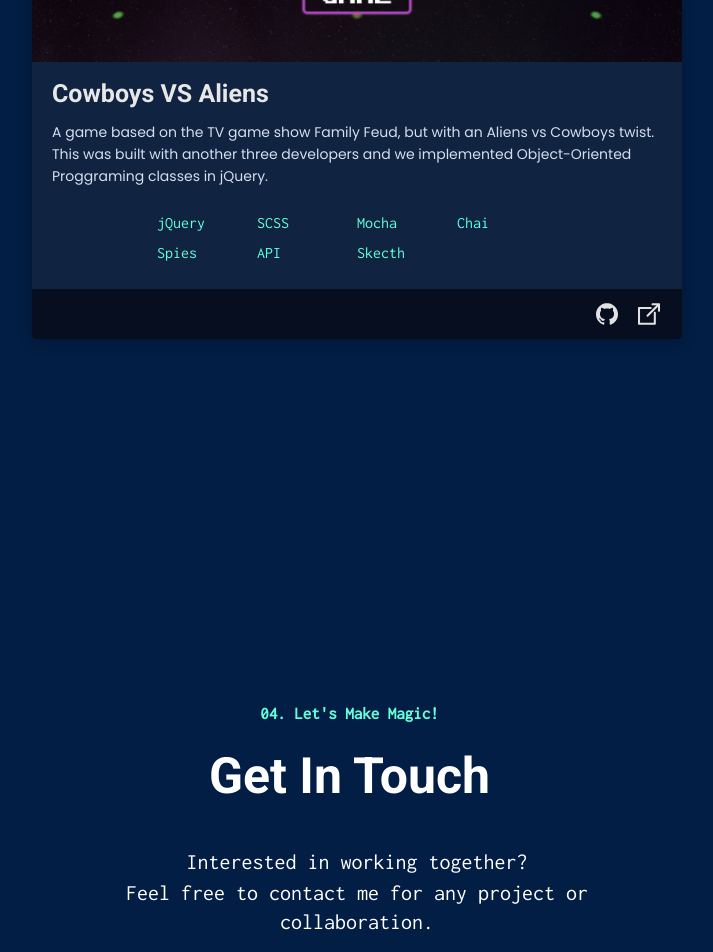
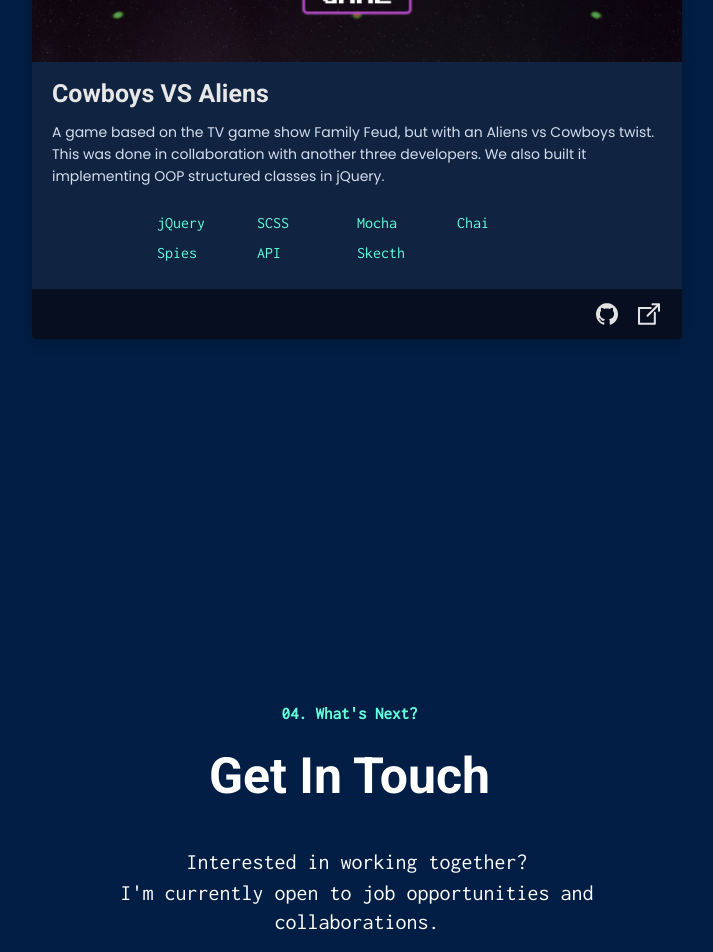
Before and after one commit to royamoussapour/portfolio, a React (Create React App) app: page / in a window 1280 px wide. Shown: the part 5460-6412 px from the top of the page, without its empty margins (283-996 px from the left). Built offline with nearby package versions, Linux system fonts and the light colour scheme.

Commit message:
Update overall text-content

```diff
--- a/src/components/Contact/Contact.js
+++ b/src/components/Contact/Contact.js
@@ -7,10 +7,10 @@ const Contact = () => {
 		<Fade cascade>
 			<main className='Contact' name='Contact'>
 				<h2>
-					<span>04. Let's Make Magic!</span>Get In Touch
+					<span>04. What's Next?</span>Get In Touch
 				</h2>
 				<p>Interested in working together?</p>
-				<p>Feel free to contact me for any project or collaboration.</p>
+				<p>I'm currently open to job opportunities and collaborations.</p>
 				<a href='mailto:edwinbosq@gmail.com' className='email-button'>
 					<svg
 						version='1.1'
--- a/src/components/Footer/Footer.scss
+++ b/src/components/Footer/Footer.scss
@@ -14,8 +14,6 @@
 		font-size: 15px;
 		color: rgb(89, 113, 150);
 		margin-top: 10px;
-		display: flex;
-		align-items: center;
 		opacity: 1;
 		padding: 8px 15px;
 		border-radius: 1px;
--- a/src/data/projects.js
+++ b/src/data/projects.js
@@ -53,7 +53,7 @@ const projects = [
 		id: 5,
 		title: 'Cowboys VS Aliens',
 		description:
-			'A game based on the TV game show Family Feud, but with an Aliens vs Cowboys twist. This was built with another three developers and we implemented Object-Oriented Proggraming classes in jQuery.',
+			'A game based on the TV game show Family Feud, but with an Aliens vs Cowboys twist. This was done in collaboration with another three developers. We also built it implementing OOP structured classes in jQuery.',
 		repoLink: 'https://github.com/edwindelbosque/Cowboys-vs-Aliens',
 		deployLink: 'https://edwindelbosque.github.io/Cowboys-vs-Aliens/',
 		image: cowboysVsAliens,
```
